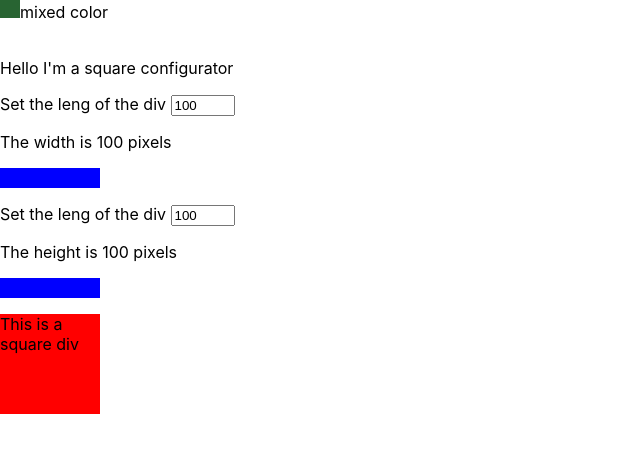
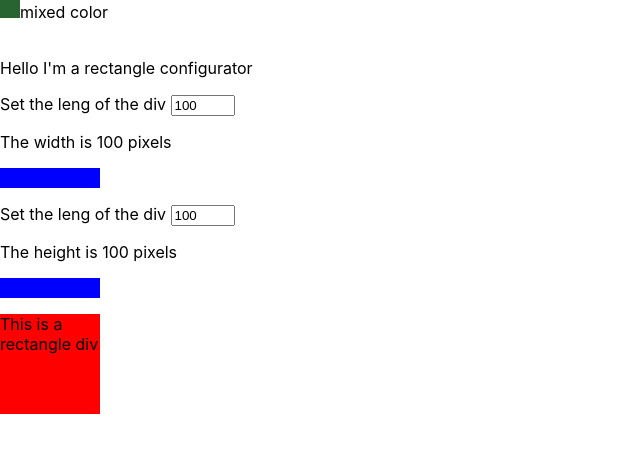
Before and after one commit to patrickweiss/m3-redux-colorpicker, a React (Create React App) app: page / in a window 1280 px wide. Shown: the part 206-658 px from the top of the page, without its empty margins (0-640 px from the left). Built offline with nearby package versions, Linux system fonts and the light colour scheme.

Commit message:
clean up RectangleConfigurator interface

```diff
--- a/src/components/DimensionConfigurator.tsx
+++ b/src/components/DimensionConfigurator.tsx
@@ -1,9 +1,14 @@
 import React, { Component } from "react";
-import { dispatch, ActionType } from "../index";
+import { dispatch, ActionType, IAction } from "../index";
 
 export enum Dimension {
   width = "width",
   height = "height"
+}
+
+export interface IDimensionAction extends IAction{
+  dimension:Dimension,
+  value:number
 }
 
 interface IProps {
@@ -14,26 +19,17 @@ interface IProps {
 interface IState {}
 
 export default class DimensionConfigurator extends Component<IProps, IState> {
+  constructor(props:IProps){
+    super(props);
+    this.handleLengthChange = this.handleLengthChange.bind(this);
+  }
   render() {
     return (
       <div>
         <div>
           <label htmlFor="setLength">Set the leng of the div </label>
-          <input
-            type="number"
-            name="setLength"
-            id="setLength"
-            min="25"
-            max="500"
-            step="25"
-            value={this.props.length}
-            onChange={e =>
-              dispatch({
-                type: ActionType.update_square,
-                dimension: this.props.dimension,
-                value: parseInt(e.target.value)
-              })
-            }
+          <input type="number" name="setLength" id="setLength" min="25" max="500"  step="25" value={this.props.length}
+            onChange={this.handleLengthChange}
           />
         </div>
         <div>
@@ -51,4 +47,13 @@ export default class DimensionConfigurator extends Component<IProps, IState> {
       </div>
     );
   }
+
+  handleLengthChange(event:any){
+    const dimensionAction:IDimensionAction = {
+      type: ActionType.update_square,
+      dimension: this.props.dimension,
+      value: parseInt(event.target.value)
+    }
+    dispatch(dimensionAction);
+  }
 }
--- a/src/components/SquareConfigurator.tsx
+++ b/src/components/SquareConfigurator.tsx
@@ -12,23 +12,23 @@ export default class SquareConfigurator extends Component<IProps, IState> {
   render() {
     return (
       <div>
-        <p>Hello I'm a square configurator</p>
+        <p>Hello I'm a rectangle configurator</p>
         <DimensionConfigurator
           dimension={Dimension.width}
-          length={reduxState().square.width}
+          length={reduxState().RectangleConfigurator.width}
         />
         <DimensionConfigurator
           dimension={Dimension.height}
-          length={reduxState().square.height}
+          length={reduxState().RectangleConfigurator.height}
         />
         <div
           style={{
-            height: `${reduxState().square.height}px`,
-            width: `${reduxState().square.width}px`,
+            height: `${reduxState().RectangleConfigurator.height}px`,
+            width: `${reduxState().RectangleConfigurator.width}px`,
             backgroundColor: "red"
           }}
         >
-          This is a square div
+          This is a rectangle div
         </div>
       </div>
     );
--- a/src/index.tsx
+++ b/src/index.tsx
@@ -9,7 +9,9 @@ import {
   IIntensityAction,
   baseColor
 } from "./RGBColorPicker/SingleColorPicker";
-import { Dimension } from "./components/DimensionConfigurator";
+
+
+import { Dimension, IDimensionAction } from "./components/DimensionConfigurator";
 
 export enum ActionType {
   INIT = "@@INIT",
@@ -19,8 +21,6 @@ export enum ActionType {
 }
 export interface IAction {
   type: ActionType;
-  dimension?: Dimension;
-  value?: number;
 }
 
 interface IRGBColorPicker {
@@ -29,15 +29,15 @@ interface IRGBColorPicker {
   bValue: number;
 }
 
-interface Square {
-  [Dimension.width]: number;
-  [Dimension.height]: number;
+interface IRectangleConfigurator {
+  width: number;
+  height: number;
 }
 
 interface IState {
   stateCounter: number;
   RGBColorPicker: IRGBColorPicker;
-  square: Square;
+  RectangleConfigurator: IRectangleConfigurator;
 }
 
 const initialState: IState = {
@@ -47,7 +47,7 @@ const initialState: IState = {
     gValue: 100,
     bValue: 50
   },
-  square: {
+  RectangleConfigurator: {
     width: 100,
     height: 100
   }
@@ -84,12 +84,13 @@ const reducer = (state = initialState, action: IAction) => {
       }
       return newState;
     case ActionType.update_square:
-      switch (action.dimension) {
+      const dimensionAction = action as IDimensionAction;
+      switch (dimensionAction.dimension) {
         case Dimension.width:
-          if (action.value) newState.square.width = action.value;
+          if (dimensionAction.value) newState.RectangleConfigurator.width = dimensionAction.value;
           break;
         case Dimension.height:
-          if (action.value) newState.square.height = action.value;
+          if (dimensionAction.value) newState.RectangleConfigurator.height = dimensionAction.value;
           break;
         default:
           break;
```
